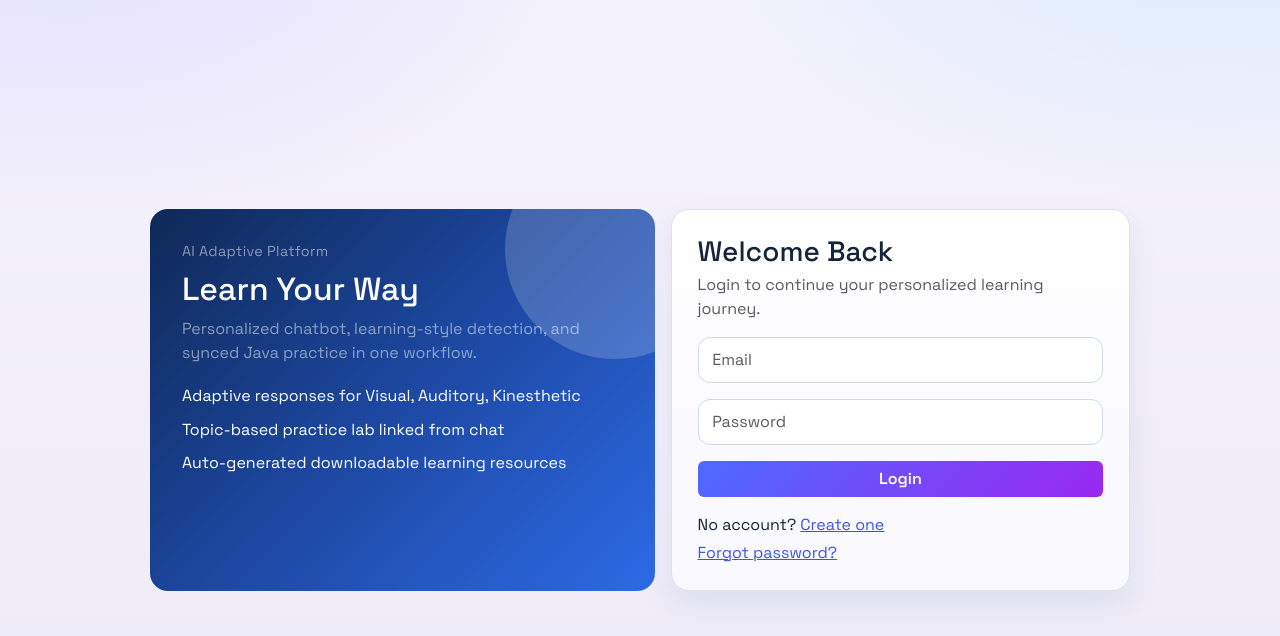
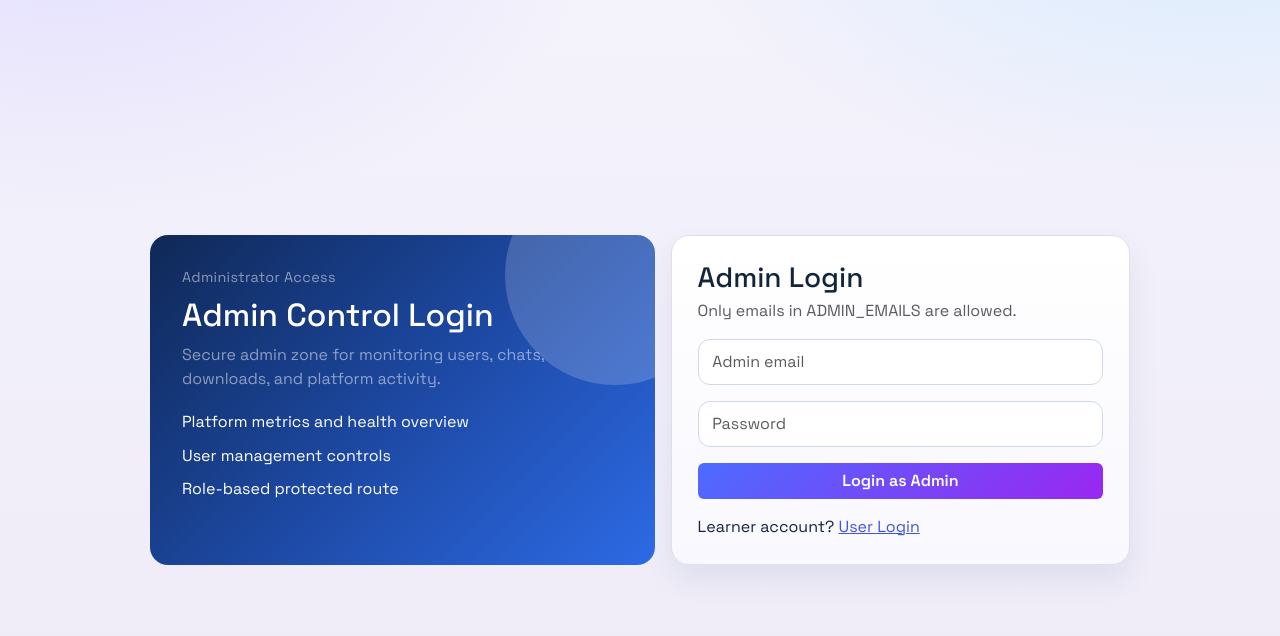
Before and after one commit to Ravikant-1811/AI-Adaptive-Learning, a React (Vite) app in the folder frontend/: page /admin-login in a window 1280 px wide. Before the commit this address led to /login. Shown: the top 636 px of the page. Built offline with nearby package versions, Linux system fonts and the light colour scheme; no server answers.

Commit message:
Separate admin and user login flows with role enforcement

```diff
--- a/frontend/src/App.jsx
+++ b/frontend/src/App.jsx
@@ -3,6 +3,7 @@ import ProtectedRoute from "./components/ProtectedRoute";
 import LandingPage from "./pages/LandingPage";
 import RegisterPage from "./pages/RegisterPage";
 import LoginPage from "./pages/LoginPage";
+import AdminLoginPage from "./pages/AdminLoginPage";
 import ResetPasswordPage from "./pages/ResetPasswordPage";
 import DashboardPage from "./pages/DashboardPage";
 import LearningStylePage from "./pages/LearningStylePage";
@@ -17,6 +18,8 @@ export default function App() {
         <Route path="/" element={<LandingPage />} />
         <Route path="/register" element={<RegisterPage />} />
         <Route path="/login" element={<LoginPage />} />
+        <Route path="/user-login" element={<LoginPage />} />
+        <Route path="/admin-login" element={<AdminLoginPage />} />
         <Route path="/reset-password" element={<ResetPasswordPage />} />
 
         <Route
--- a/frontend/src/components/NavBar.jsx
+++ b/frontend/src/components/NavBar.jsx
@@ -7,7 +7,7 @@ export default function NavBar() {
 
   const onLogout = async () => {
     await logout();
-    navigate("/login");
+    navigate("/user-login");
   };
 
   return (
--- a/frontend/src/components/ProtectedRoute.jsx
+++ b/frontend/src/components/ProtectedRoute.jsx
@@ -5,7 +5,7 @@ export default function ProtectedRoute({ children, adminOnly = false }) {
   const { user, loading } = useAuth();
 
   if (loading) return <div className="container py-5">Loading...</div>;
-  if (!user) return <Navigate to="/login" replace />;
+  if (!user) return <Navigate to="/user-login" replace />;
   if (adminOnly && !user.is_admin) return <Navigate to="/dashboard" replace />;
 
   return children;
--- a/frontend/src/contexts/AuthContext.jsx
+++ b/frontend/src/contexts/AuthContext.jsx
@@ -24,8 +24,10 @@ export function AuthProvider({ children }) {
       .finally(() => setLoading(false));
   }, []);
 
-  const login = async (email, password) => {
-    const res = await api.post("/auth/login", { email, password });
+  const login = async (email, password, mode = "user") => {
+    const endpoint =
+      mode === "admin" ? "/auth/login-admin" : mode === "any" ? "/auth/login" : "/auth/login-user";
+    const res = await api.post(endpoint, { email, password });
     localStorage.setItem("token", res.data.access_token);
     setUser({ ...res.data.user, is_admin: !!res.data.user?.is_admin });
   };
--- /dev/null
+++ b/frontend/src/pages/AdminLoginPage.jsx
@@ -0,0 +1,53 @@
+import { useState } from "react";
+import { Link, useNavigate } from "react-router-dom";
+import { useAuth } from "../contexts/AuthContext";
+
+export default function AdminLoginPage() {
+  const { login } = useAuth();
+  const navigate = useNavigate();
+  const [email, setEmail] = useState("");
+  const [password, setPassword] = useState("");
+  const [error, setError] = useState("");
+
+  const submit = async (e) => {
+    e.preventDefault();
+    setError("");
+    try {
+      await login(email, password, "admin");
+      navigate("/admin");
+    } catch (err) {
+      setError(err.response?.data?.error || "Admin login failed");
+    }
+  };
+
+  return (
+    <div className="auth-shell">
+      <div className="auth-grid">
+        <section className="auth-panel">
+          <p className="page-kicker text-white-50 mb-2">Administrator Access</p>
+          <h2 className="mb-2">Admin Control Login</h2>
+          <p className="mb-0 text-white-50">
+            Secure admin zone for monitoring users, chats, downloads, and platform activity.
+          </p>
+          <div className="auth-list">
+            <div>Platform metrics and health overview</div>
+            <div>User management controls</div>
+            <div>Role-based protected route</div>
+          </div>
+        </section>
+
+        <section className="glass-card auth-form">
+          <h3 className="mb-1">Admin Login</h3>
+          <p className="text-muted mb-3">Only emails in ADMIN_EMAILS are allowed.</p>
+          {error && <div className="alert alert-danger py-2">{error}</div>}
+          <form onSubmit={submit} className="d-grid gap-3">
+            <input className="form-control" placeholder="Admin email" value={email} onChange={(e) => setEmail(e.target.value)} />
+            <input type="password" className="form-control" placeholder="Password" value={password} onChange={(e) => setPassword(e.target.value)} />
+            <button className="btn brand-btn">Login as Admin</button>
+          </form>
+          <p className="mt-3 mb-0">Learner account? <Link to="/login">User Login</Link></p>
+        </section>
+      </div>
+    </div>
+  );
+}
--- a/frontend/src/pages/LandingPage.jsx
+++ b/frontend/src/pages/LandingPage.jsx
@@ -19,10 +19,11 @@ export default function LandingPage() {
 
         <section className="glass-card auth-form">
           <h3 className="mb-2">Start Learning Smarter</h3>
-          <p className="text-muted mb-3">Choose an option to continue.</p>
+          <p className="text-muted mb-3">Choose separate login by role.</p>
           <div className="d-grid gap-2">
             <Link to="/register" className="btn brand-btn">Create Account</Link>
-            <Link to="/login" className="btn surface-btn">Login</Link>
+            <Link to="/user-login" className="btn surface-btn">User Login</Link>
+            <Link to="/admin-login" className="btn surface-btn">Admin Login</Link>
           </div>
         </section>
       </div>
--- a/frontend/src/pages/LoginPage.jsx
+++ b/frontend/src/pages/LoginPage.jsx
@@ -14,7 +14,7 @@ export default function LoginPage() {
     e.preventDefault();
     setError("");
     try {
-      await login(email, password);
+      await login(email, password, "user");
       const style = await api.get("/style/mine");
       navigate(style.data.learning_style ? "/dashboard" : "/style");
     } catch (err) {
@@ -39,15 +39,16 @@ export default function LoginPage() {
         </section>
 
         <section className="glass-card auth-form">
-          <h3 className="mb-1">Welcome Back</h3>
-          <p className="text-muted mb-3">Login to continue your personalized learning journey.</p>
+          <h3 className="mb-1">User Login</h3>
+          <p className="text-muted mb-3">Login as learner to continue your personalized journey.</p>
           {error && <div className="alert alert-danger py-2">{error}</div>}
           <form onSubmit={submit} className="d-grid gap-3">
             <input className="form-control" placeholder="Email" value={email} onChange={(e) => setEmail(e.target.value)} />
             <input type="password" className="form-control" placeholder="Password" value={password} onChange={(e) => setPassword(e.target.value)} />
-            <button className="btn brand-btn">Login</button>
+            <button className="btn brand-btn">Login as User</button>
           </form>
           <p className="mt-3 mb-1">No account? <Link to="/register">Create one</Link></p>
+          <p className="mb-1"><Link to="/admin-login">Admin Login</Link></p>
           <p className="mb-0"><Link to="/reset-password">Forgot password?</Link></p>
         </section>
       </div>
--- a/frontend/src/pages/RegisterPage.jsx
+++ b/frontend/src/pages/RegisterPage.jsx
@@ -13,7 +13,7 @@ export default function RegisterPage() {
     setError("");
     try {
       await register(form.name, form.email, form.password);
-      navigate("/login");
+      navigate("/user-login");
     } catch (err) {
       setError(err.response?.data?.error || "Registration failed");
     }
@@ -45,7 +45,7 @@ export default function RegisterPage() {
             <input type="password" className="form-control" placeholder="Password" value={form.password} onChange={(e) => setForm({ ...form, password: e.target.value })} />
             <button className="btn brand-btn">Create account</button>
           </form>
-          <p className="mt-3 mb-0">Already have an account? <Link to="/login">Login</Link></p>
+          <p className="mt-3 mb-0">Already have an account? <Link to="/user-login">User Login</Link></p>
         </section>
       </div>
     </div>
```
Also changed, not shown: 2 other files (tests, documents, lock files or other folders).
